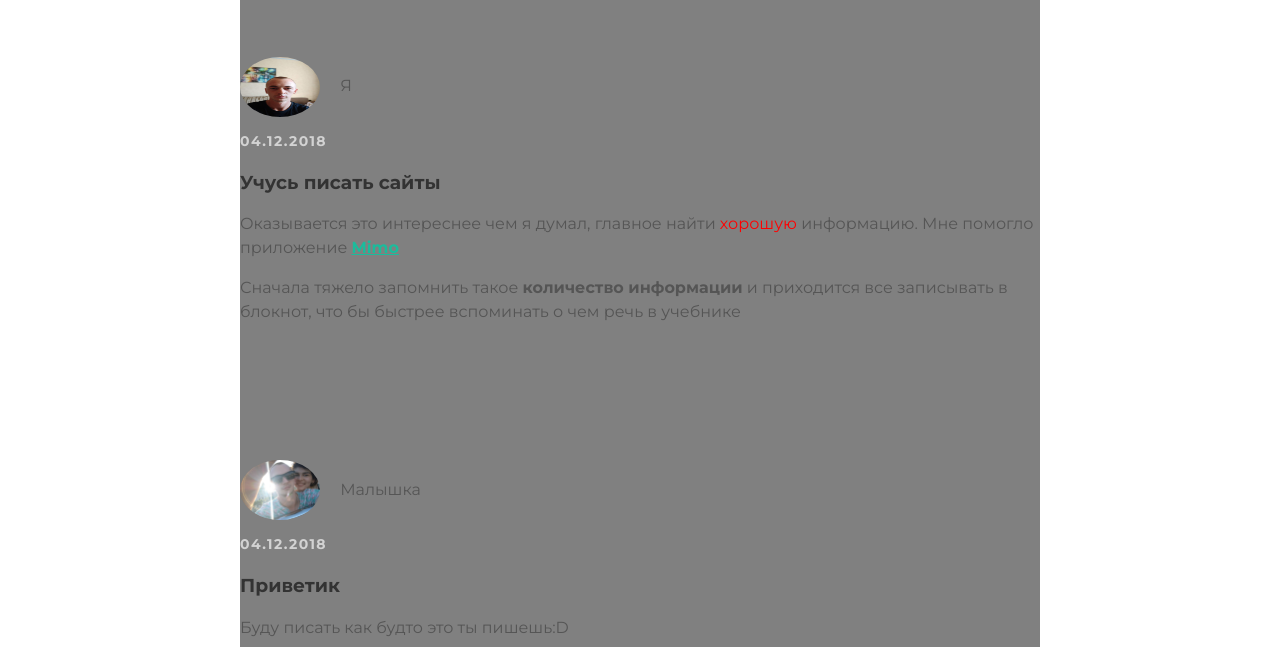
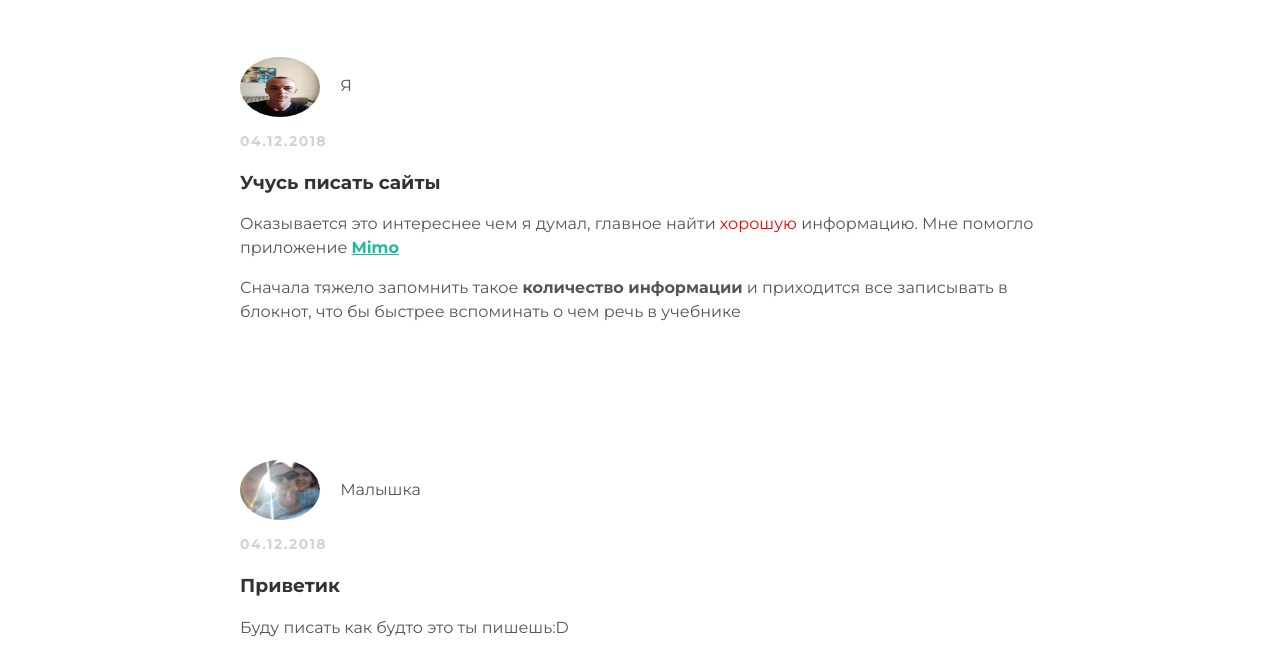
Before and after one commit to vovazhyber/vovazhyber.github.io, a plain HTML site: page index.html in a window 1280 px wide. Shown: the part 153-800 px from the top of the page. Drawn offline with Linux system fonts and the light colour scheme.

Commit message:
Update styles.css

```diff
--- a/styles.css
+++ b/styles.css
@@ -75,4 +75,3 @@ p {line-height: 1.5;}
 .Про {text-align: center;}
 .автор img,
 .Про img {border-radius: 50%;}
-.пост {background-color: #808080;}
```
